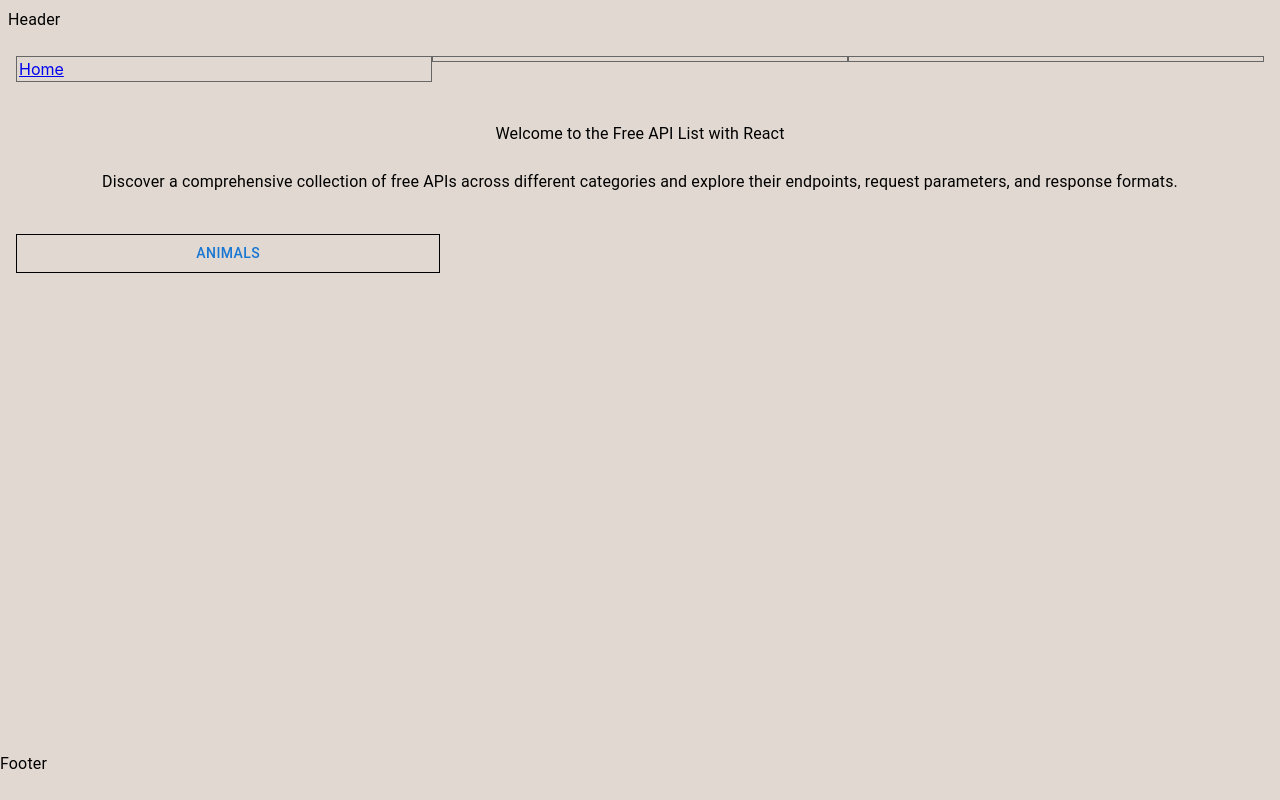
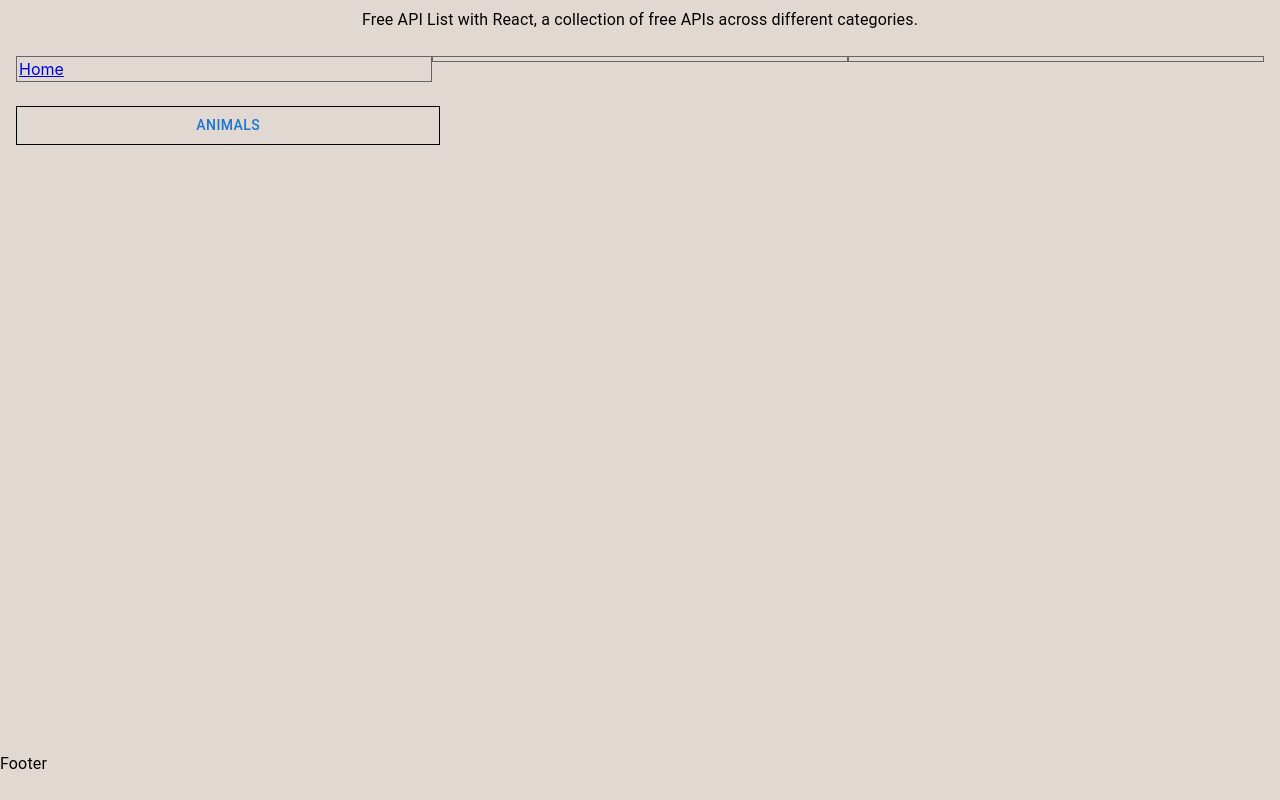
Before and after one commit to Curtis-Thomas/free-api-list-with-react, a React (Create React App) app: page / in a window 1280 px wide. Built offline with nearby package versions, Linux system fonts and the light colour scheme.

Commit message:
style: move welcome message to header

```diff
--- a/src/App.js
+++ b/src/App.js
@@ -12,7 +12,7 @@ function App() {
   return (
     <Router>
       <Box sx={{ backgroundColor: "#E1D9D1", minHeight: "100vh" }}>
-        <Box sx={{ height: "5vh" }}>
+        <Box sx={{ minHeight: "5vh" }}>
           <Header />
         </Box>
         <Box sx={{ minHeight: "85vh", padding: "16px" }}>
--- a/src/core/header/Header.js
+++ b/src/core/header/Header.js
@@ -5,10 +5,15 @@ const Header = () => {
     <Box
       sx={{
         display: "flex",
-        padding: "8px",
+        alignItems: "center",
+        minHeight: "5vh",
+        justifyContent: "center",
       }}
     >
-      <Typography>Header</Typography>
+      <Typography>
+        Free API List with React, a collection of free APIs across different
+        categories.
+      </Typography>
     </Box>
   );
 };
--- a/src/core/main/Main.js
+++ b/src/core/main/Main.js
@@ -1,4 +1,4 @@
-import { Box, Typography } from "@mui/material";
+import { Box } from "@mui/material";
 
 import BtnRouting from "./BtnRouting";
 import NavBar from "./navigation/NavBar";
@@ -7,14 +7,6 @@ const Main = () => {
   return (
     <Box>
       <NavBar />
-      <Box sx={{ textAlign: "center", marginBottom: 5, marginTop: 5 }}>
-        <Typography>
-          Welcome to the Free API List with React <br />
-          <br /> Discover a comprehensive collection of free APIs across
-          different categories and explore their endpoints, request parameters,
-          and response formats.
-        </Typography>
-      </Box>
 
       <Box>
         <BtnRouting btnName="Animals" navigateTo="/AnimalsDash" />
```
Also changed, not shown: 2 other files (tests, documents, lock files or other folders).
